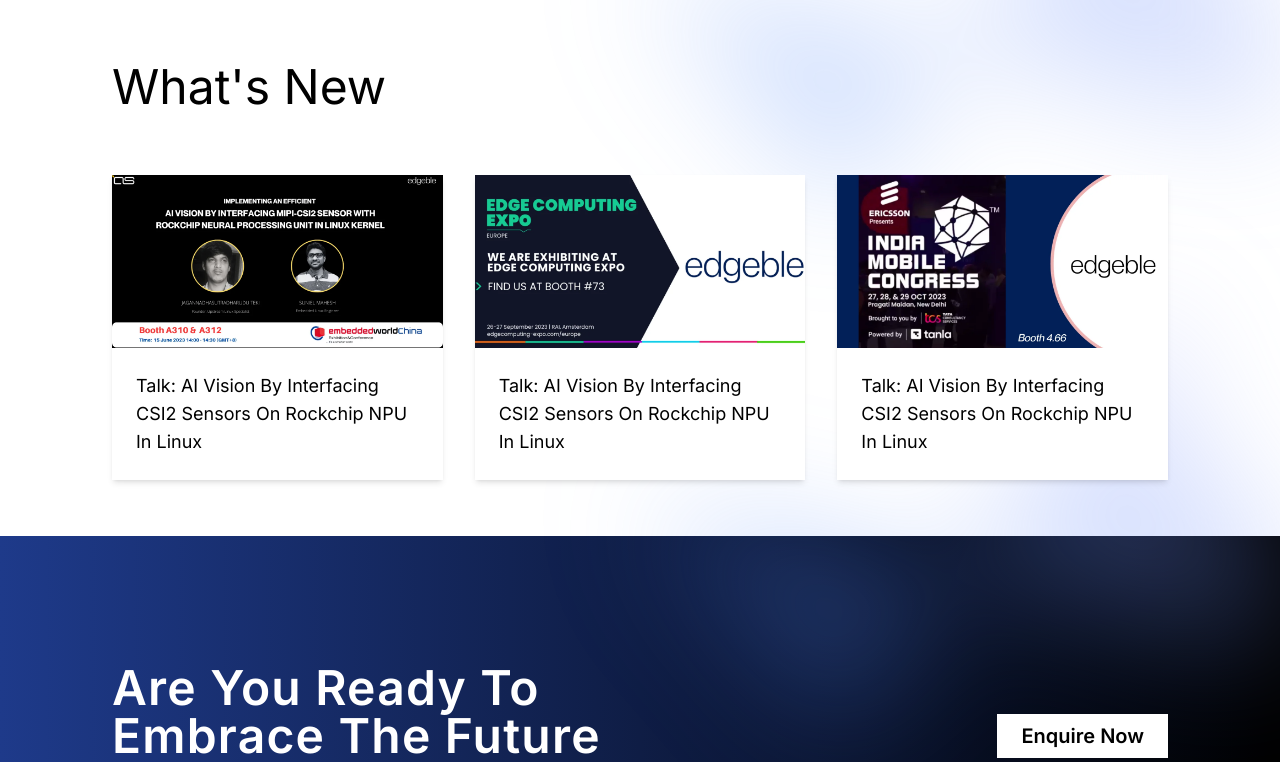
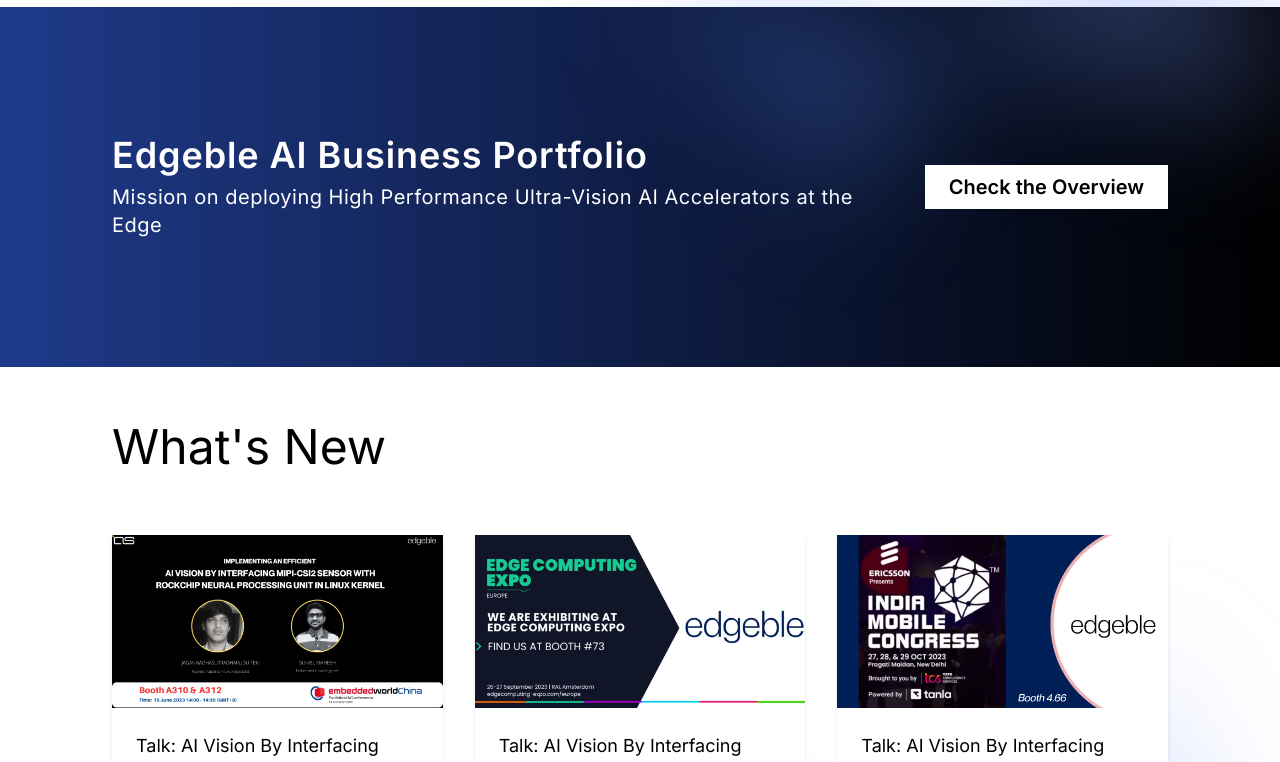
Before and after one commit to edgeble/edgeble, a Next.js app: page / in a window 1280 px wide. Shown: the part 3360-4122 px from the top of the page. Built offline with nearby package versions, Linux system fonts and the light colour scheme.

Commit message:
Added a new seciton edgeble ai business portfolio

```diff
--- a/app/page.tsx
+++ b/app/page.tsx
@@ -135,6 +135,28 @@
                 </div>
             </motion.div>
 
+            <motion.div
+    initial={{ opacity: 0 }}
+    whileInView={{ opacity: 1 }}
+    transition={{ duration: 0.5 }}
+    className="h-[30vh] md:h-[45vh] bg-gradient-to-l from-black to-blue-900 w-screen flex flex-col md:flex-row items-center justify-around md:justify-between py-6 md:py-10 lg:py-14 2xl:py-20 3xl:py-28 px-8 md:px-18 lg:px-28 2xl:px-38 3xl:px-[300px] 4xl:px-[700px] 5xl:px-[900px]"
+>
+    <div className="flex flex-col md:w-3/4 items-center md:items-start">
+        <p className="text-white text-md md:text-lg lg:text-xl xl:text-4xl 2xl:text-5xl 4xl:text-6xl font-semibold tracking-wide leading-normal text-center md:text-left">
+            Edgeble AI Business Portfolio
+        </p>
+        <p className="text-white text-sm md:text-md lg:text-lg xl:text-xl 2xl:text-2xl 4xl:text-3xl pt-2 tracking-wide leading-normal text-center md:text-left">
+            Mission on deploying High Performance Ultra-Vision AI Accelerators at the Edge
+        </p>
+    </div>
+    <a href="/contact" className="md:ml-auto">
+        <button className="px-6 2xl:px-10 py-2 2xl:py-3 text-sm md:text-md lg:text-lg xl:text-xl 2xl:text-2xl 4xl:text-3xl bg-white transition duration-300 transform hover:scale-110 font-semibold">
+            Check the Overview
+        </button>
+    </a>
+</motion.div>
+
+
             <motion.div initial={{ opacity: 0 }} whileInView={{ opacity: 1 }} transition={{ duration: 0.5 }} className="h-auto w-screen" id="whats-new">
                 <div className="py-6 md:py-10 lg:py-14 2xl:py-20 3xl:py-28 px-8 md:px-18 lg:px-28 2xl:px-38 3xl:px-[300px] 4xl:px-[700px] 5xl:px-[900px] w-full relative isolate">
                     <p className="text-xl md:text-3xl lg:text-4xl xl:text-5xl mb-4 lg:mb-12 xl:mb-16 3xl:mb-20 4xl:mb-24 text-left">
@@ -174,9 +196,9 @@
                 initial={{ opacity: 0 }}
                 whileInView={{ opacity: 1 }}
                 transition={{ duration: 0.5 }}
-                className="h-[30vh] md:h-[50vh] bg-gradient-to-l from-black to-blue-900 w-screen flex flex-col md:flex-row items-center justify-around md:justify-between py-6 md:py-10 lg:py-14 2xl:py-20 3xl:py-28 px-8 md:px-18 lg:px-28 2xl:px-38 3xl:px-[300px] 4xl:px-[700px] 5xl:px-[900px]"
+                className="h-[30vh] md:h-[45vh] bg-gradient-to-l from-black to-blue-900 w-screen flex flex-col md:flex-row items-center justify-around md:justify-between py-6 md:py-10 lg:py-14 2xl:py-20 3xl:py-28 px-8 md:px-18 lg:px-28 2xl:px-38 3xl:px-[300px] 4xl:px-[700px] 5xl:px-[900px]"
             >
-                <p className="text-white text-2xl md:text-4xl lg:text-5xl 2xl:text-6xl 3xl:text-7xl 4xl:text-8xl md:w-1/2 font-semibold tracking-wide leading-normal text-center md:text-left">
+                <p className="text-white text-md md:text-lg lg:text-xl xl:text-4xl 2xl:text-5xl 4xl:text-6xl md:w-1/2 font-semibold tracking-wide leading-normal text-center md:text-left">
                     Are You Ready To Embrace The Future of Edge-AI
                 </p>
                 <a href="/contact">
```
